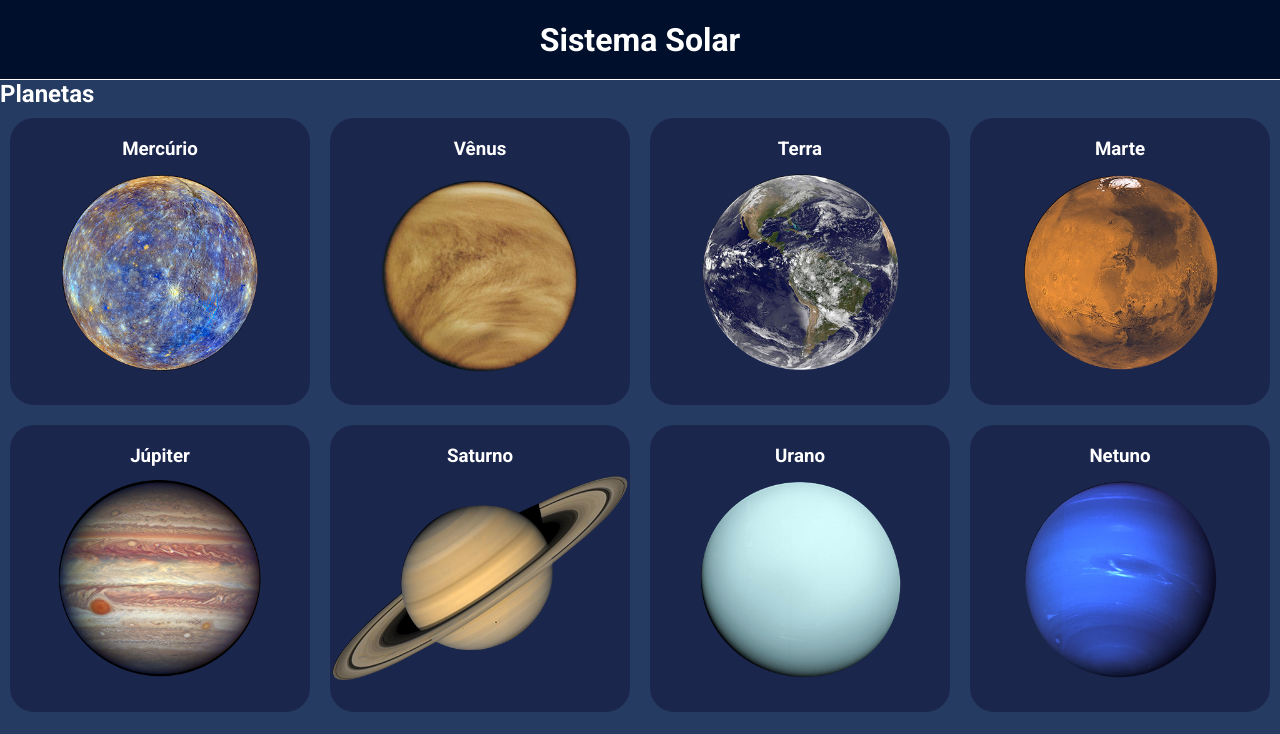
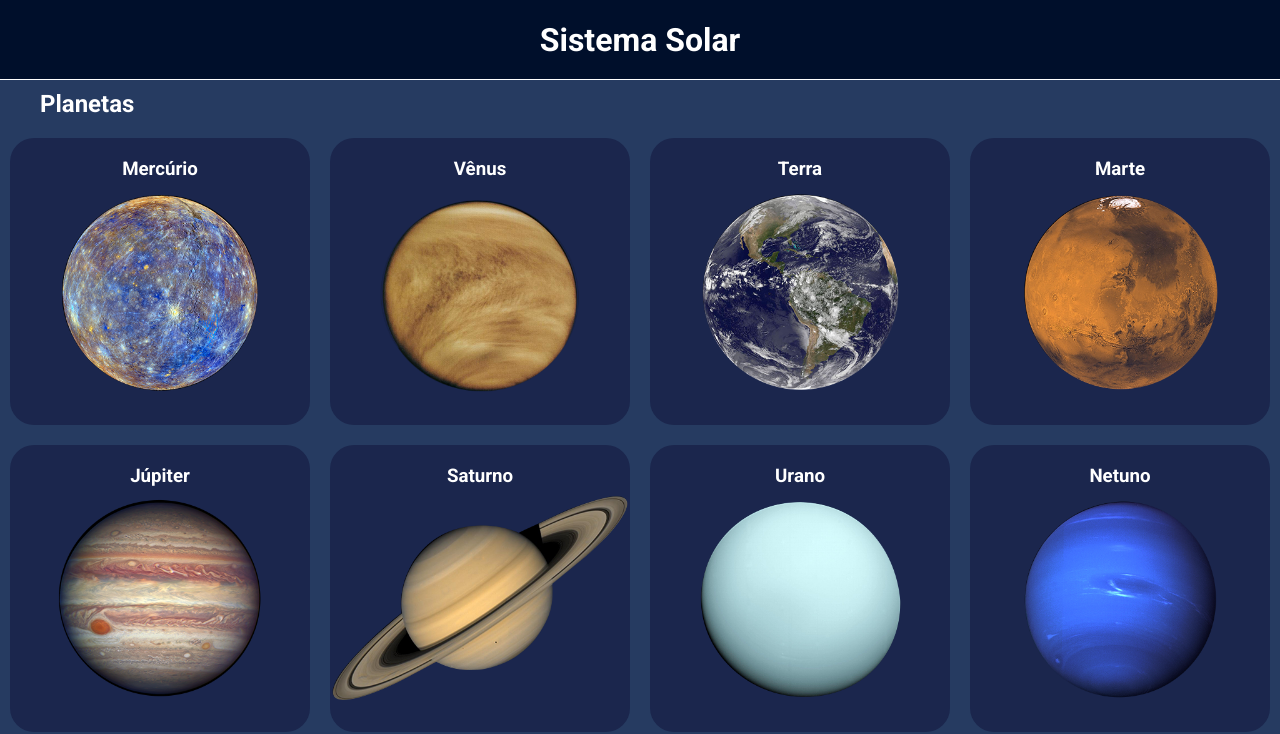
Before and after one commit to Grazziano/solar-system, a React (Vite) app: page / in a window 1280 px wide. Shown: the top 734 px of the page. Built offline with nearby package versions, Linux system fonts and the light colour scheme.

Commit message:
Styling scrollbar

```diff
--- a/src/components/Title/styles.ts
+++ b/src/components/Title/styles.ts
@@ -2,4 +2,5 @@ import styled from 'styled-components';
 
 export const H2 = styled.h2`
   color: ${(props) => props.theme.colors.white};
+  margin: 10px 0 10px 40px;
 `;
--- a/src/styles/GlobalStyles.ts
+++ b/src/styles/GlobalStyles.ts
@@ -9,7 +9,24 @@ export default createGlobalStyle`
 
   html, body, #root {
     height: 100%;
+  }
+
+  body {
+    height: 100vh;
     background-color: ${(props) => props.theme.colors.tertiary};
+    overflow-y: scroll;
+
+    ::-webkit-scrollbar{
+      width: 10px;
+    }
+
+    ::-webkit-scrollbar-thumb{
+      background-color: ${(props) => props.theme.colors.primary};
+    }
+
+    ::-webkit-scrollbar-track{
+      background-color: ${(props) => props.theme.colors.secondary};
+    }
   }
 
   *, button, input {
```
